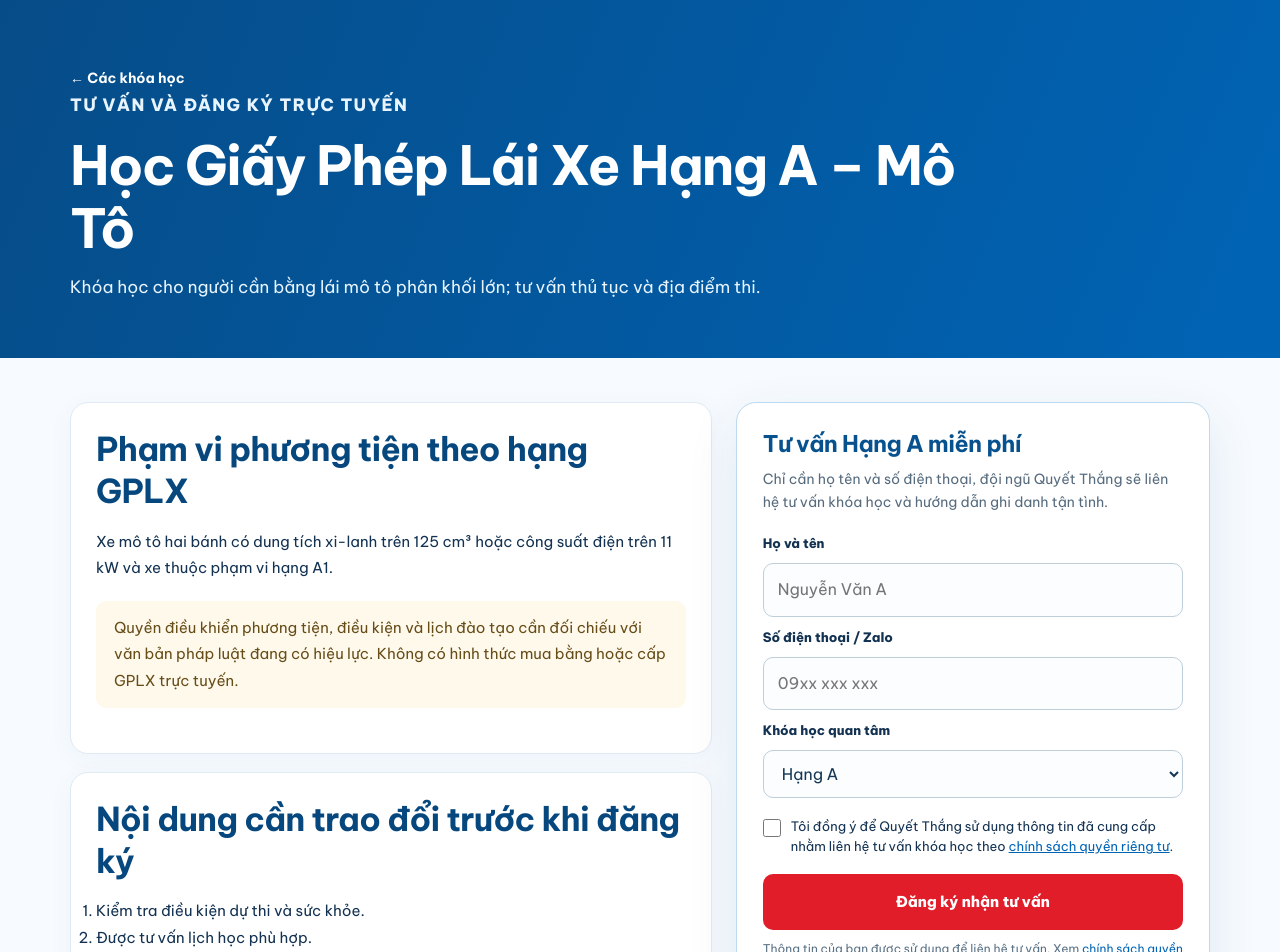
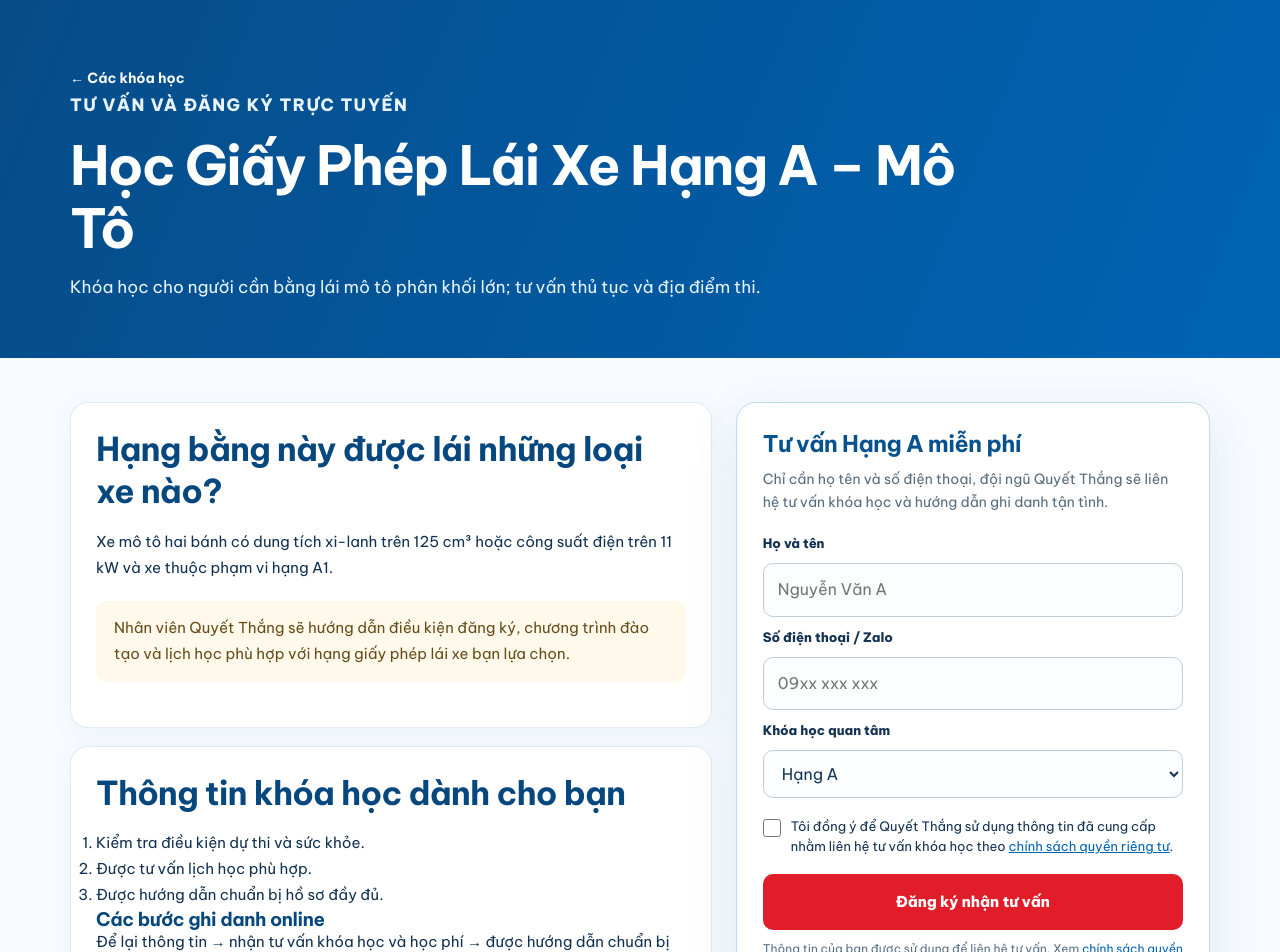
Before and after one commit to daylaixequyetthang/daylaixequyetthang.vn, a Next.js app: page /khoa-hoc/hang-a in a window 1280 px wide. Shown: the top 952 px of the page. Built offline with nearby package versions, Linux system fonts and the light colour scheme.

Commit message:
Polish course detail landing page wording

```diff
--- a/app/khoa-hoc/[slug]/page.js
+++ b/app/khoa-hoc/[slug]/page.js
@@ -8,7 +8,7 @@ export const dynamicParams=false;
 export function generateStaticParams(){return COURSES_SEO.map(x=>({slug:x.slug}));}
 export function generateMetadata({params}){
  const c=findCourse(params.slug);if(!c)return {};
- return {title:c.title,description:c.intro+' Đăng ký tư vấn online, hướng dẫn hồ sơ và nơi đào tạo thực tế.',alternates:{canonical:BASE+'/khoa-hoc/'+c.slug},
+ return {title:c.title,description:c.intro+' Đăng ký tư vấn online, hướng dẫn học phí, lịch học và hồ sơ ghi danh.',alternates:{canonical:BASE+'/khoa-hoc/'+c.slug},
  openGraph:{url:BASE+'/khoa-hoc/'+c.slug,title:c.title+' – Quyết Thắng'}};
 }
 export default function CourseDetail({params}){
@@ -18,8 +18,8 @@ export default function CourseDetail({params}){
   <script type="application/ld+json" dangerouslySetInnerHTML={{__html:JSON.stringify(schema)}} />
   <div className="seo-head"><div className="seo-wrap"><Link className="seo-back" href="/khoa-hoc">← Các khóa học</Link><p className="seo-eyebrow">TƯ VẤN VÀ ĐĂNG KÝ TRỰC TUYẾN</p><h1>{c.title}</h1><p>{c.intro}</p></div></div>
   <div className="seo-wrap"><section className="seo-section seo-grid">
-   <div><article className="seo-panel"><h2>Phạm vi phương tiện theo hạng GPLX</h2><p>{c.vehicle}</p><p className="seo-notice">Quyền điều khiển phương tiện, điều kiện và lịch đào tạo cần đối chiếu với văn bản pháp luật đang có hiệu lực. Không có hình thức mua bằng hoặc cấp GPLX trực tuyến.</p></article>
-    <article className="seo-panel" style={{marginTop:18}}><h2>Nội dung cần trao đổi trước khi đăng ký</h2><ol>{c.focus.map(x=><li key={x}>{x}</li>)}</ol><h3>Các bước ghi danh online</h3><p>Điền biểu mẫu → nhân viên gọi tư vấn → xác minh hồ sơ và khóa → hoàn tất đăng ký theo hướng dẫn chính thức.</p><div className="seo-inline"><Link href="/thi-thu">Thi thử GPLX</Link><Link href="/hoc-lai-xe">Khu vực hỗ trợ</Link><Link href="/dang-ky">Trang ghi danh chính thức</Link></div></article>
+   <div><article className="seo-panel"><h2>Hạng bằng này được lái những loại xe nào?</h2><p>{c.vehicle}</p><p className="seo-notice">Nhân viên Quyết Thắng sẽ hướng dẫn điều kiện đăng ký, chương trình đào tạo và lịch học phù hợp với hạng giấy phép lái xe bạn lựa chọn.</p></article>
+    <article className="seo-panel" style={{marginTop:18}}><h2>Thông tin khóa học dành cho bạn</h2><ol>{c.focus.map(x=><li key={x}>{x}</li>)}</ol><h3>Các bước ghi danh online</h3><p>Để lại thông tin → nhận tư vấn khóa học và học phí → được hướng dẫn chuẩn bị hồ sơ → hoàn tất ghi danh cùng Quyết Thắng.</p><div className="seo-inline"><Link href="/thi-thu">Thi thử GPLX</Link><Link href="/hoc-lai-xe">Chọn khu vực tư vấn</Link><Link href="/dang-ky">Đăng ký giữ chỗ</Link></div></article>
    </div><SeoConsultForm area="Tư vấn khóa học từ website" course={c.name} heading={'Tư vấn '+c.name+' miễn phí'}/>
   </section>
   <section className="seo-section"><h2>Liên hệ các văn phòng</h2><div className="seo-links">{BRANCHES.map(r=><Link href={'/hoc-lai-xe/'+r.slug} key={r.slug}>{r.name}<small>{r.address}</small></Link>)}</div></section></div>
```
